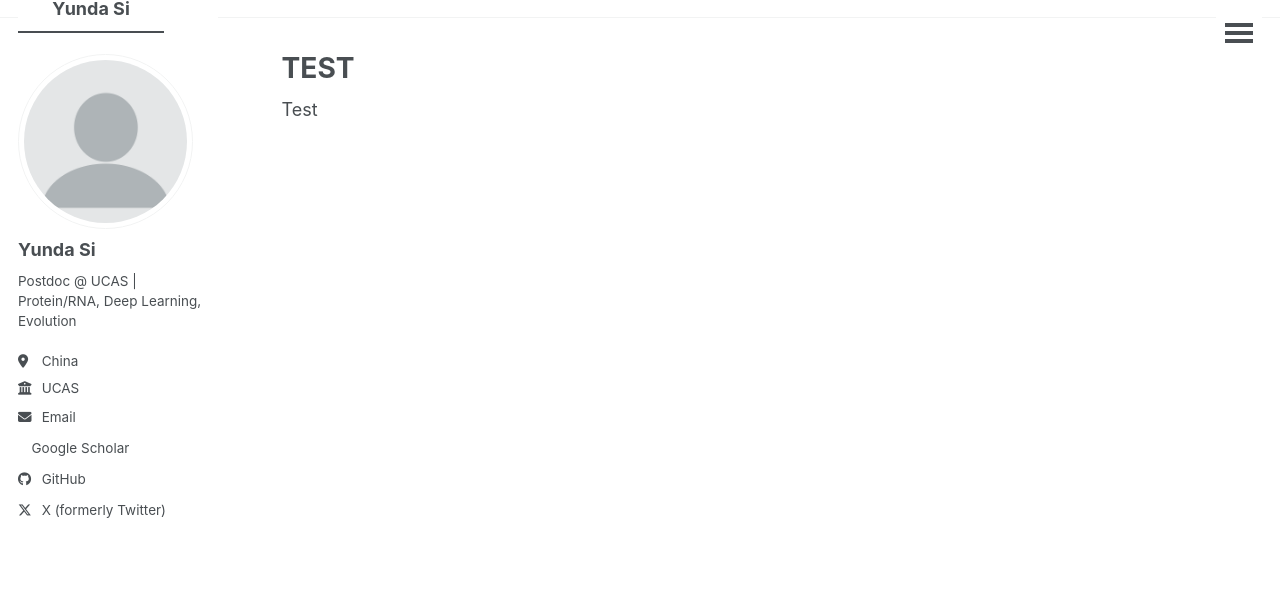
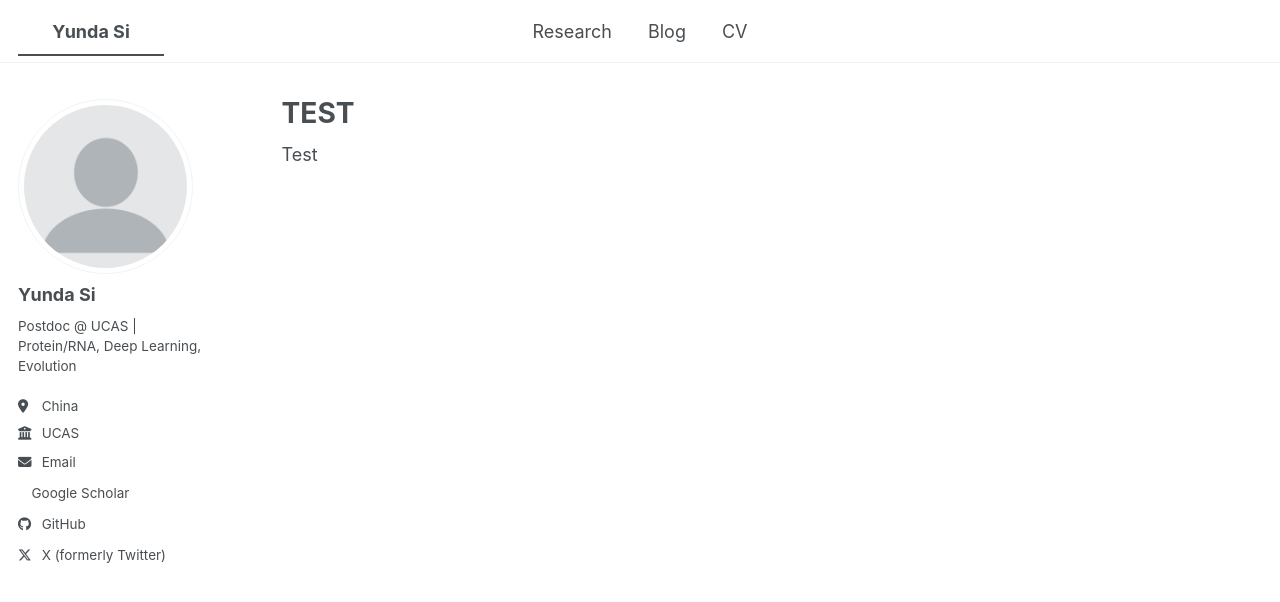
Before and after one commit to yunda-si/yunda-si.github.io, a Jekyll site: the page built from _pages/about.md, in a window 1280 px wide. Shown: the top 602 px of the page. Built offline with Jekyll 4.4.1, drawn with Linux system fonts in a browser that asks for light colours; a style sheet for code colours, icons or effects is not loaded.

Commit message:
Update main.scss

```diff
--- a/assets/css/main.scss
+++ b/assets/css/main.scss
@@ -38,24 +38,23 @@
     "layout/json_cv"
 ;
 
-/* Site title above sidebar, navigation centered */
+/* Yunda Si above sidebar, navigation centered */
 @media (min-width: 768px) {
+  .masthead__inner-wrap {
+    position: relative;
+  }
 
-  .masthead__inner-wrap,
   .greedy-nav {
     position: relative;
   }
 
-  /* Center Research / Blog / CV */
+  /* Keep Research / Blog / CV visible and centered */
   .greedy-nav .visible-links {
-    width: 100%;
-    margin: 0;
-    display: flex;
-    justify-content: center;
-    align-items: center;
+    margin-left: auto;
+    margin-right: auto;
   }
 
-  /* Put "Yunda Si" above the avatar/sidebar */
+  /* Put Yunda Si above the avatar/sidebar */
   .greedy-nav .masthead__menu-item--lg {
     position: absolute;
     left: 0;
```
